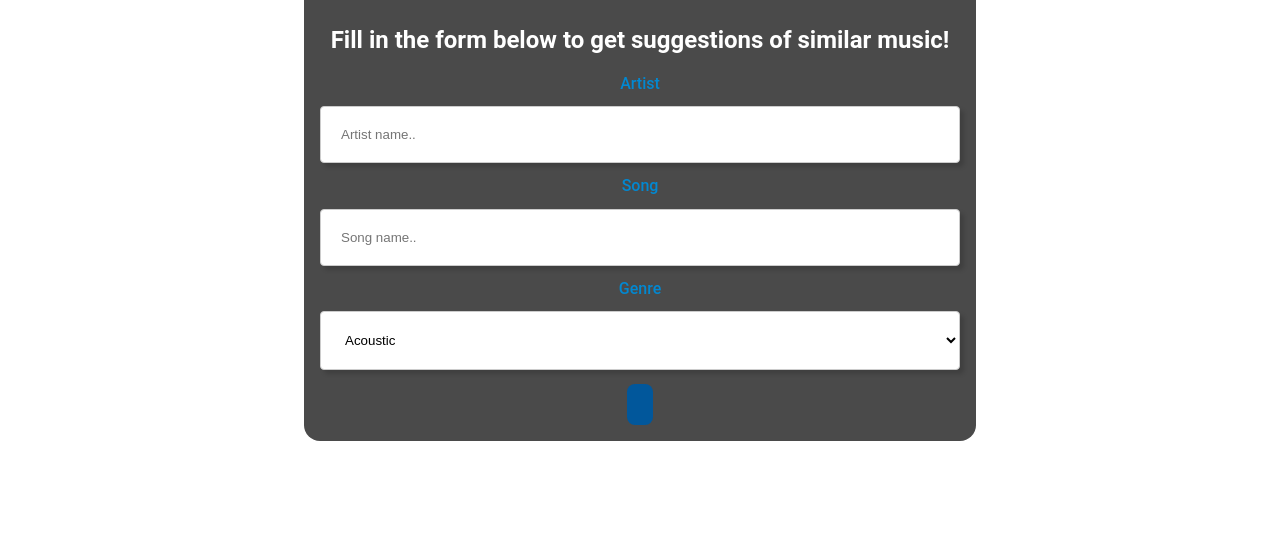
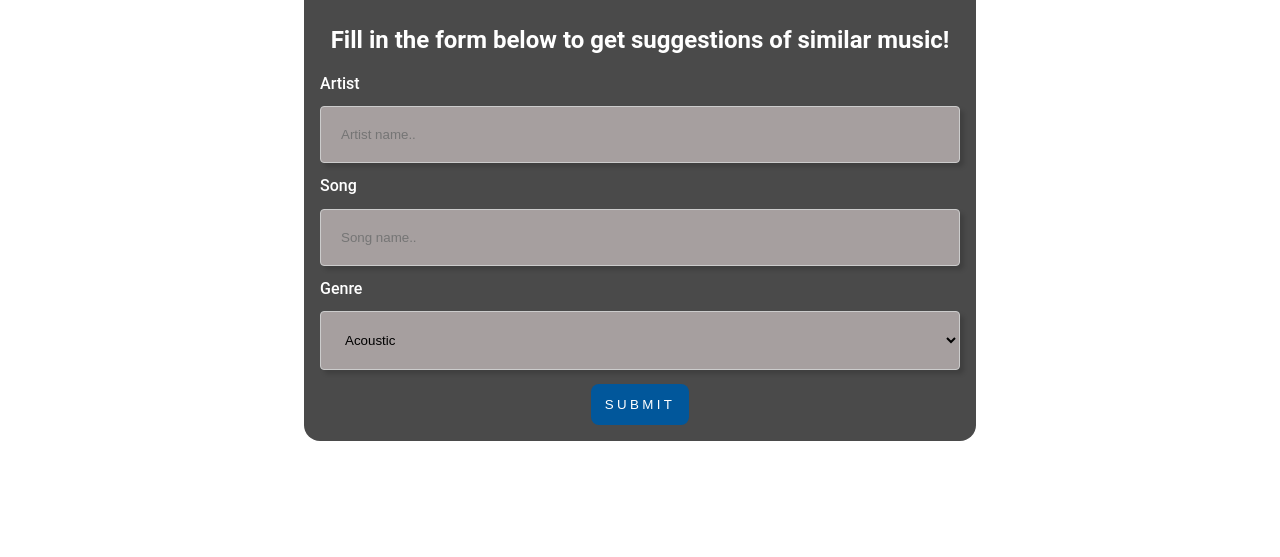
Before and after one commit to mlenahan/SpotLite, a plain HTML site: page index.html in a window 1280 px wide. Shown: the part 243-800 px from the top of the page. Drawn offline with Linux system fonts and the light colour scheme.

Commit message:
Fix styling issue with buttons

```diff
--- a/assets/css/style.css
+++ b/assets/css/style.css
@@ -6,7 +6,7 @@
     --secondary-main: #0288D1;
     --secondary-variant: #039BE5;
     --surface-main: #4A4A4A;
-    --background-main: #ffffff;
+    --input-main: #A69F9F;
     --secondary-text: #ffffff;
 
 
@@ -126,17 +126,18 @@ a:hover {
     margin: auto;
     margin-top: 2.5%;
     padding: 1em;
-    text-align: center;
     border-radius: 1em;
 }
 
 h1 {
   color: var(--secondary-text);
+  text-align: center;
 }
 
 h2 {
   color: var(--secondary-text);
   font-weight: var(--font-weight-h2);
+  text-align: center;
 }
 
 h3 {
@@ -148,7 +149,7 @@ h3 {
 }
 
 label {
-  color: var(--secondary-main);
+  color: var(--secondary-text);
   font-weight: var(--font-weight-subtitle);
 }
 
@@ -159,6 +160,21 @@ input[type=button] {
   border: none;
   border-radius: 8px;
   cursor: pointer;
+  letter-spacing: .25em;
+  margin: 0 auto;
+  display: block;
+}
+
+button {
+  background-color:var(--primary-main);
+  color: var(--secondary-text);
+  padding: 1em;
+  border: none;
+  border-radius: 8px;
+  cursor: pointer;
+  letter-spacing: .25em;
+  margin: 0 auto;
+  display: block;
 }
 
 input[type=text], input[type=password], select {
@@ -169,7 +185,7 @@ input[type=text], input[type=password], select {
   border: 1px solid #ccc;
   border-radius: 4px;
   box-sizing: border-box;
-  background-color: var(--secondary-text);
+  background-color: var(--input-main);
   filter: drop-shadow(4px 4px 2px rgba(0, 0, 0, 0.15));
 }
 
--- a/js/createRecommendations.js
+++ b/js/createRecommendations.js
@@ -1,10 +1,10 @@
 function createRecommendations(genres) {
-    const newSongsTitle = 'Get New Songs!';
+    const newSongsTitle = 'SpotLite';
     const fillForm = 'Fill in the form below to get suggestions of similar music!';
     const artistLabel = 'Artist';
     const songLabel = 'Song';
     const genreLabel = 'Genre';
-    const submitButtonLabel = 'Submit';
+    const submitButtonLabel = 'SUBMIT';
 
     const newSongsTitleEL = document.createElement('h1');
     newSongsTitleEL.innerText = newSongsTitle;
@@ -76,8 +76,9 @@ function createRecommendations(genres) {
     genreSelectDiv.appendChild(genreSelectEl);
 
     // Submit button element
-    const submitButtonEL = document.createElement('input');
-    submitButtonEL.setAttribute('type', 'button');
+    const submitButtonEL = document.createElement('button');
+    submitButtonEL.setAttribute('type', 'submit');
+    submitButtonEL.setAttribute('value', 'SUBMIT');
     submitButtonEL.innerText = submitButtonLabel;
 
     const submitButtonDiv = document.createElement('div');
```
Also changed, not shown: login.html (+1 -1 lines).
